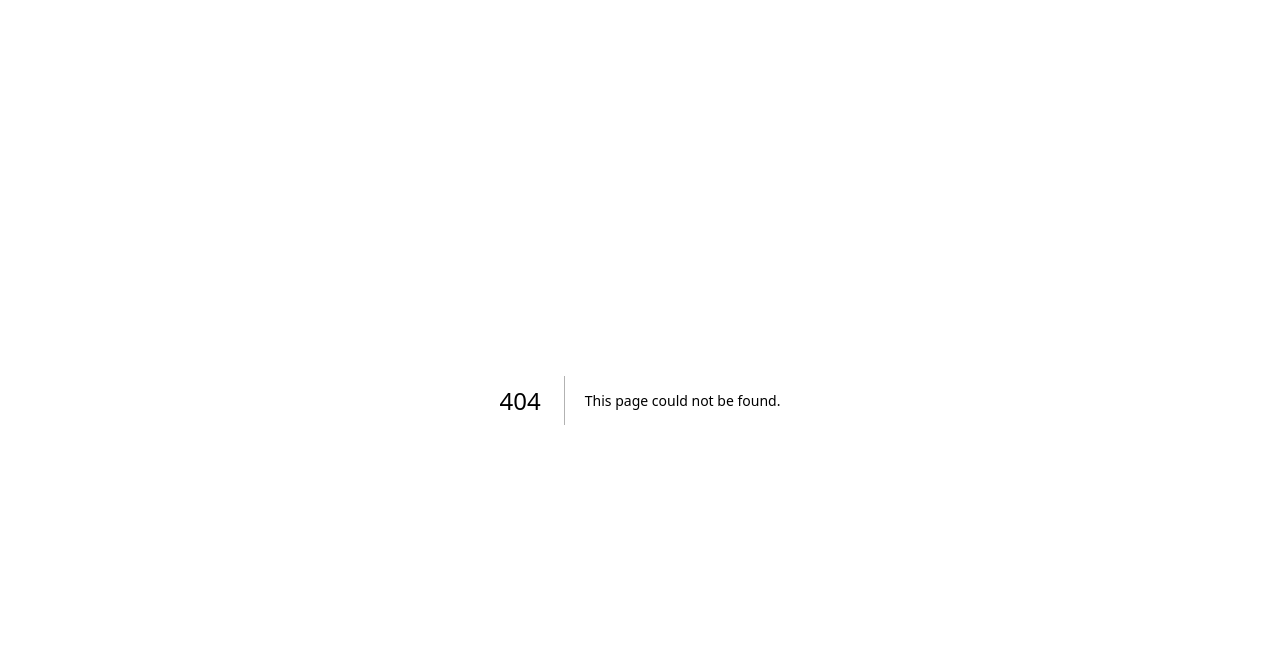
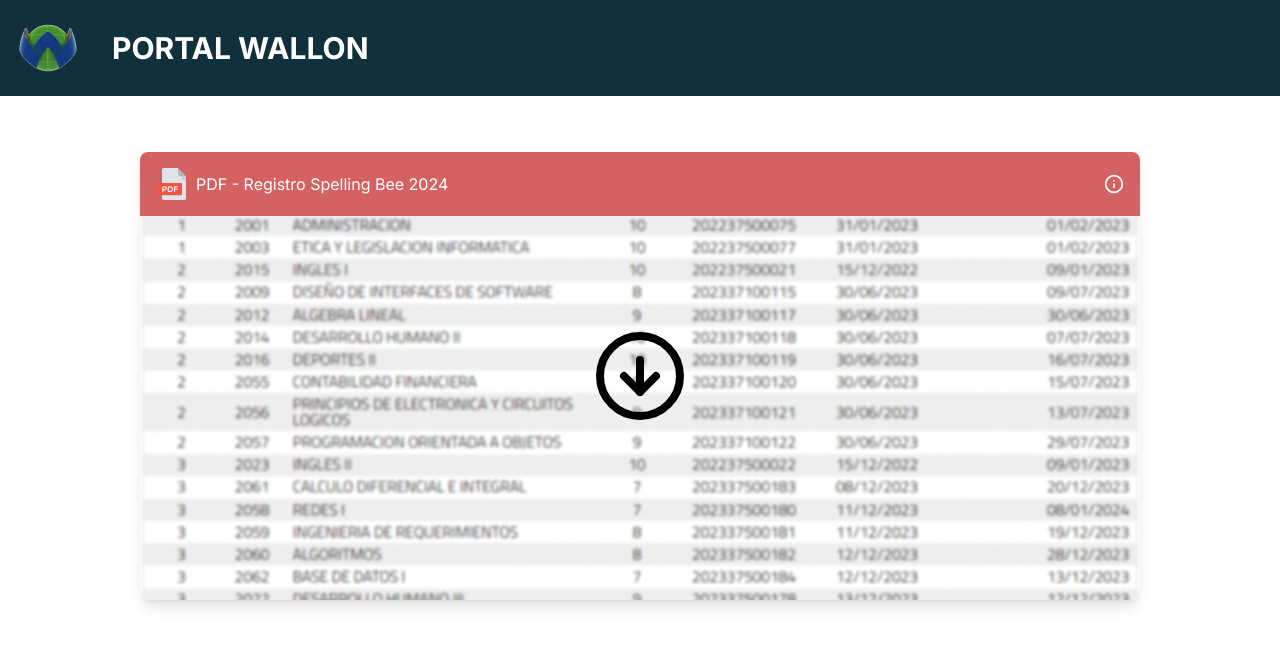
Before and after one commit to Carpius23/WallonSchool, a Next.js app: page /screens/ResgistroEvento in a window 1280 px wide. Before the commit this address had no page. Shown: the top 646 px of the page. Built offline with nearby package versions, Linux system fonts and the light colour scheme.

Commit message:
se agrgo la pantalla registro eventos

```diff
--- a/src/app/screens/DescargaPermiso/page.tsx
+++ b/src/app/screens/DescargaBoleta/page.tsx
@@ -26,8 +26,8 @@ const App: React.FC = () => {
   return (
     <>
       <Header />
-      <BurgerMenu />
-      <div className="flex flex-col items-center justify-center h-screen bg-white overflow-hidden">
+    <div className='h-[70vh]'>
+      <div className="flex flex-col items-center mt-16  h-[100%] bg-white ">
         <div className="relative w-[90%] max-w-[1000px] h-[80%] max-h-[500px] shadow-lg rounded-lg">
           <div className="absolute top-0 left-0 w-full bg-[#D56262] text-white flex items-center justify-between p-4 rounded-t-lg z-20">
             <div className="flex items-center">
@@ -54,6 +54,7 @@ const App: React.FC = () => {
           </a>
         </div>
       </div>
+      </div>
       {isModalOpen && (
         <div className="fixed inset-0 flex items-center justify-center bg-black bg-opacity-50 z-30" onClick={toggleModal}>
           <div className="bg-white p-8 rounded-lg shadow-lg max-w-full max-h-full overflow-auto relative" onClick={(e) => e.stopPropagation()}>
--- /dev/null
+++ b/src/app/screens/ResgistroEvento/page.tsx
@@ -0,0 +1,68 @@
+'use client';
+
+import React, { useState, useEffect } from 'react';
+import Header from '@/components/atoms/Header/page';
+import Image from 'next/image';
+import { FiArrowDownCircle, FiInfo } from 'react-icons/fi';
+
+const RegistroEvento: React.FC = () => {
+  const [isModalOpen, setModalOpen] = useState(false);
+
+  const toggleModal = (event: React.MouseEvent) => {
+    event.stopPropagation();
+    setModalOpen(prevState => !prevState);
+  };
+
+  useEffect(() => {
+    document.body.style.overflow = isModalOpen ? 'hidden' : '';
+  }, [isModalOpen]);
+
+  return (
+    <>
+      <Header />
+      <div className='h-[70vh] flex justify-center items-center'>
+        <div className="w-[90%] max-w-[1000px] h-[80%] max-h-[500px] shadow-lg rounded-lg relative">
+          <div className="absolute top-0 left-0 w-full bg-[#D56262] text-white flex items-center justify-between p-4 rounded-t-lg z-20">
+            <div className="flex items-center">
+              <Image src="/pdf.svg" alt="PDF Icon" width={24} height={24} className="w-8 h-8 mr-2" />
+              <span>PDF - Registro Spelling Bee 2024</span>
+            </div>
+            <div>
+              <FiInfo className="text-white text-xl cursor-pointer" onClick={toggleModal} />
+            </div>
+          </div>
+          <Image
+            src="/Rectangle 5.png"
+            alt="Background"
+            layout="fill"
+            objectFit="cover"
+            className="rounded-lg"
+          />
+          <a
+            href="/prueba.pdf"
+            download
+            className="absolute inset-0 flex items-center justify-center text-black text-8xl z-10"
+          >
+            <FiArrowDownCircle />
+          </a>
+        </div>
+      </div>
+      {isModalOpen && (
+        <div className="fixed inset-0 flex items-center justify-center bg-black bg-opacity-50 z-30" onClick={toggleModal}>
+          <div className="bg-white p-8 rounded-lg shadow-lg max-w-[80%] max-h-[80%] overflow-auto" onClick={(e) => e.stopPropagation()}>
+            <h2 className="text-xl font-bold mb-4">Información</h2>
+            <p>Si va a dar autorización a su hijo de ir al viaje u evento, favor de llevar impreso el documento correspondiente, <br />lo puede descargar por PDF, llevar el documento firmado, y si es necesario, el pago correspondiente.</p>
+            <button
+              className="mt-4 bg-[#D56262] text-white py-2 px-4 rounded"
+              onClick={toggleModal}
+            >
+              Cerrar
+            </button>
+          </div>
+        </div>
+      )}
+    </>
+  );
+};
+
+export default RegistroEvento;
--- a/src/components/atoms/burger/page.tsx
+++ b/src/components/atoms/burger/page.tsx
@@ -8,7 +8,7 @@ const BurgerMenu = () => {
   };
 
   return (
-    <div className={`w-64 text-white h-screen max-h-screen p-4 ${isOpen ? 'bg-customBlue bg-opacity-90 z-50' : 'bg-transparent'}`} style={{ position: 'absolute', top: 90, right: 'auto', left: 'auto' }}>
+    <div className={`w-64 text-white h-[87.9vh] max-h-screen p-4 ${isOpen ? 'bg-customBlue bg-opacity-90 z-50' : 'bg-transparent'}`} style={{ position: 'absolute', top: 90, right: 'auto', left: 'auto' }}>
 
       <button className="flex text-red" onClick={handleToggle}><img src="/burguer.svg" alt="" /></button>
       {isOpen && (
```
